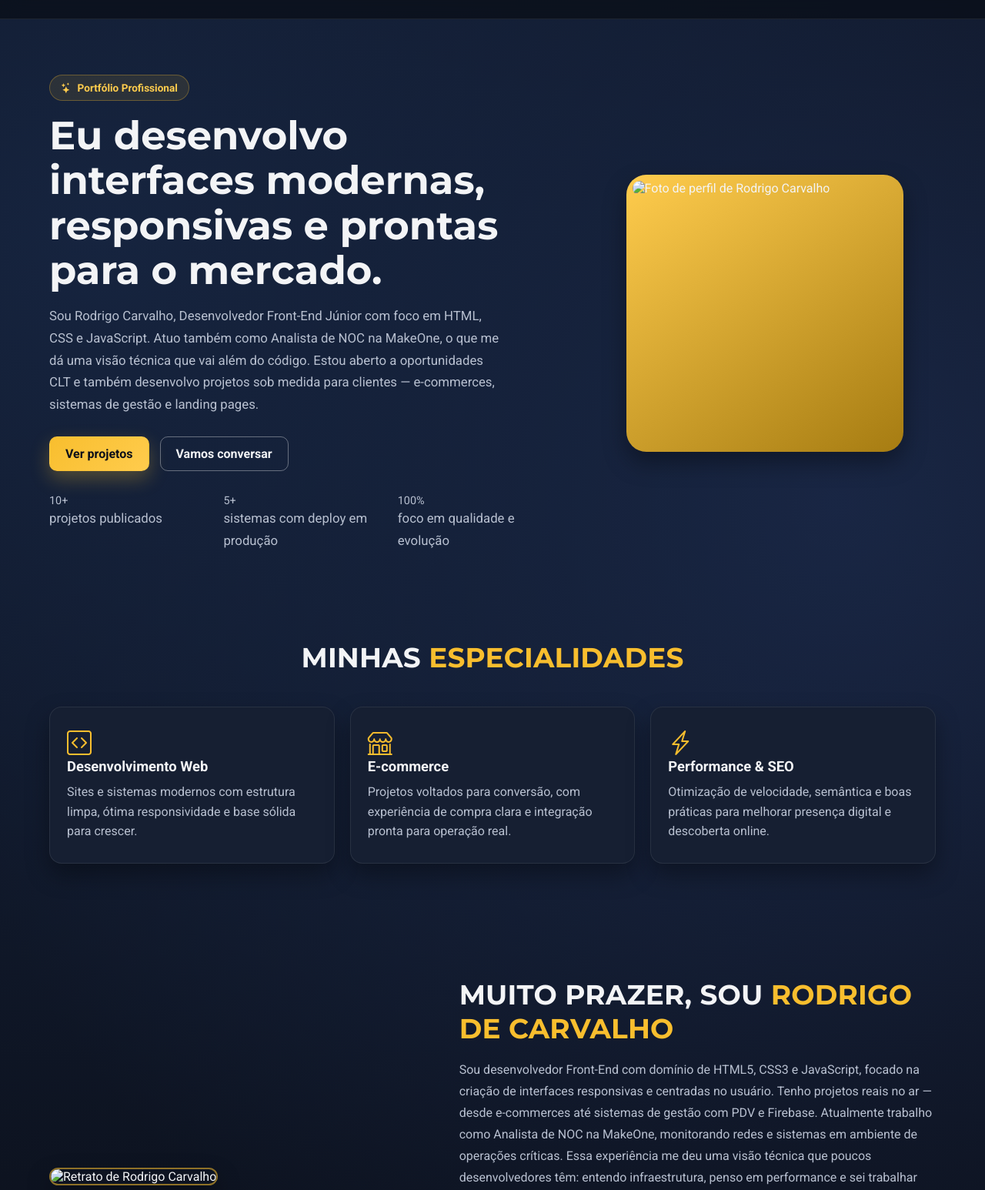
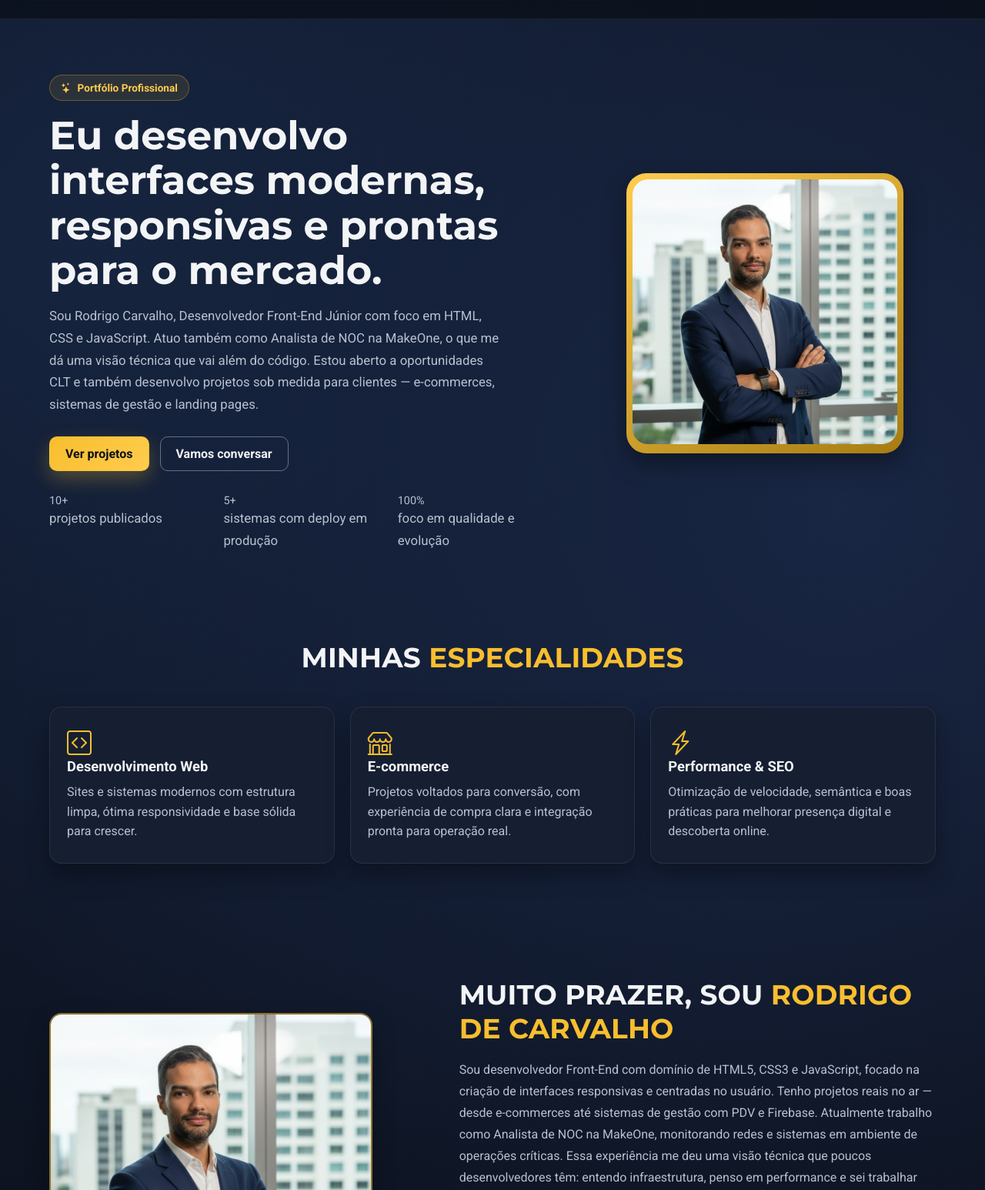
Before and after one commit to CarvalhoSystems/portfolio, a website: page index.html in a window 1280 px wide. Shown: the part 54-1600 px from the top of the page at 77% size. Drawn offline with nearby package versions, Linux system fonts and the light colour scheme.

Commit message:
aplicando novas interfaces

```diff
--- a/index.html
+++ b/index.html
@@ -111,7 +111,7 @@
           <div class="profile-frame">
             <img
               class="profile-image"
-              src="src/img/foto-perfil.jpg"
+              src="src/img/ImagemPerfi.jpg"
               alt="Foto de perfil de Rodrigo Carvalho"
             />
           </div>
@@ -161,7 +161,7 @@
       <div class="interface sobre-grid">
         <div class="sobre-img reveal">
           <img
-            src="src/img/foto-perfil.jpg"
+            src="src/img/ImagemPerfi.jpg"
             alt="Retrato de Rodrigo Carvalho"
           />
         </div>
```
